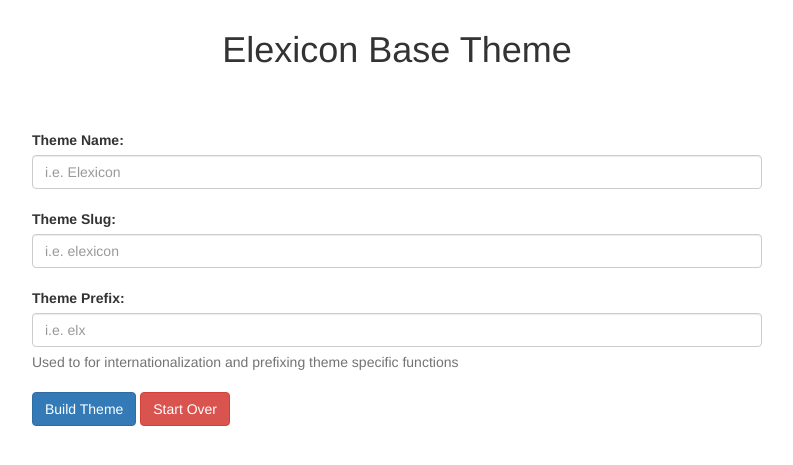
After one commit to TylerB24890/wp-theme-generator, a PHP site: page /index.php in a window 1280 px wide. The commit adds this page. Shown: the top 465 px of the page, without its empty margins (243-1036 px from the left). Run offline with PHP 8.4, Linux system fonts and the light colour scheme; some libraries are stand-ins or nearby versions.

Commit message:
Rename index.html to index.php Create base form & simple styles

```diff
--- a/css/style.css
+++ b/css/style.css
@@ -3930,6 +3930,12 @@ header {
     position: relative;
     transition: all 300ms ease-in-out; }
 
+h1 {
+  margin: 30px 0 60px; }
+
+.form-group {
+  margin: 20px 0; }
+
 /**
  * Global Footer Styles
  */
--- /dev/null
+++ b/index.php
@@ -0,0 +1,53 @@
+<!DOCTYPE html>
+<html>
+<head>
+    <meta charset="utf-8">
+    <meta name="viewport" content="width=device-width, initial-scale=1.0">
+    <title>WordPress Theme Maker - By Tyler Bailey</title>
+    <link rel="stylesheet" href="css/style.css">
+</head>
+<body>
+
+    <header>
+
+    </header>
+
+    <div class="container">
+        <div class="col-md-8 col-md-offset-2">
+            <h1 class="text-center">Elexicon Base Theme</h1>
+
+            <form name="build_theme" action="<?php echo $_SERVER['PHP_SELF']; ?>">
+                <div class="form-group">
+                    <label>Theme Name:</label>
+                    <input type="text" name="theme_name" class="form-control" placeholder="i.e. Elexicon" />
+                </div>
+                <div class="form-group">
+                    <label>Theme Slug:</label>
+                    <input type="text" name="theme_slug" class="form-control" placeholder="i.e. elexicon" />
+                </div>
+                <div class="form-group">
+                    <label>Theme Prefix:</label>
+                    <input type="text" name="theme_prefix" class="form-control" placeholder="i.e. elx" />
+                    <p class="help-block">
+                        Used to for internationalization and prefixing theme specific functions
+                    </p>
+                </div>
+
+                <div class="form-group">
+                    <input type="submit" name="submit_theme" class="btn btn-primary" value="Build Theme" />
+                    <input type="reset" name="clear_theme" class="btn btn-danger" value="Start Over" />
+                </div>
+            </form>
+        </div>
+    </div>
+
+    <footer>
+
+    </footer>
+
+    <script type="text/javascript" src="//code.jquery.com/jquery-3.2.1.min.js" defer></script>
+    <script type="text/javascript">window.jQuery || document.write('<script src="js/vendor/jquery-3.2.1.min.js"><\/script>')</script>
+    <script src="js/vendor/bootstrap.min.js" defer></script>
+    <script type="text/javascript" src="js/theme-maker.js" defer></script>
+</body>
+</html>
--- /dev/null
+++ b/scss/_body.scss
@@ -0,0 +1,7 @@
+h1 {
+	margin: 30px 0 60px;
+}
+
+.form-group {
+	margin: 20px 0;
+}
--- a/scss/style.scss
+++ b/scss/style.scss
@@ -2,6 +2,6 @@
 @import 'bootstrap'; // Comment out the Bootstrap features you're not using in the _bootstrap.scss file
 @import 'elx-mixins';
 @import 'global';
-
 @import 'header';
+@import 'body';
 @import 'footer';
```
Also changed, not shown: index.html (deleted, +0 -28 lines), 1 other file.
